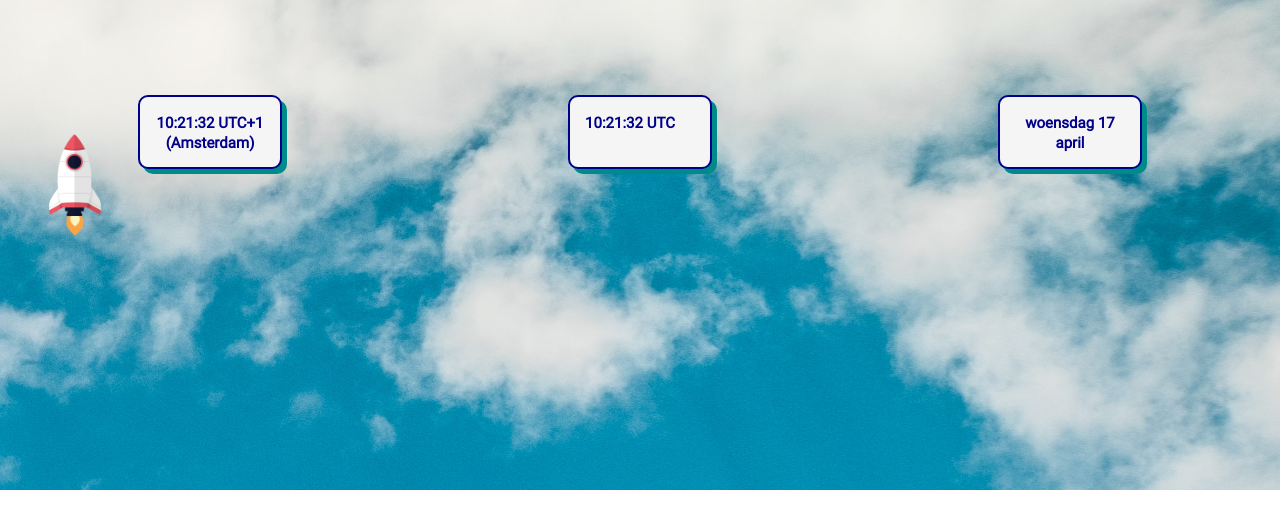
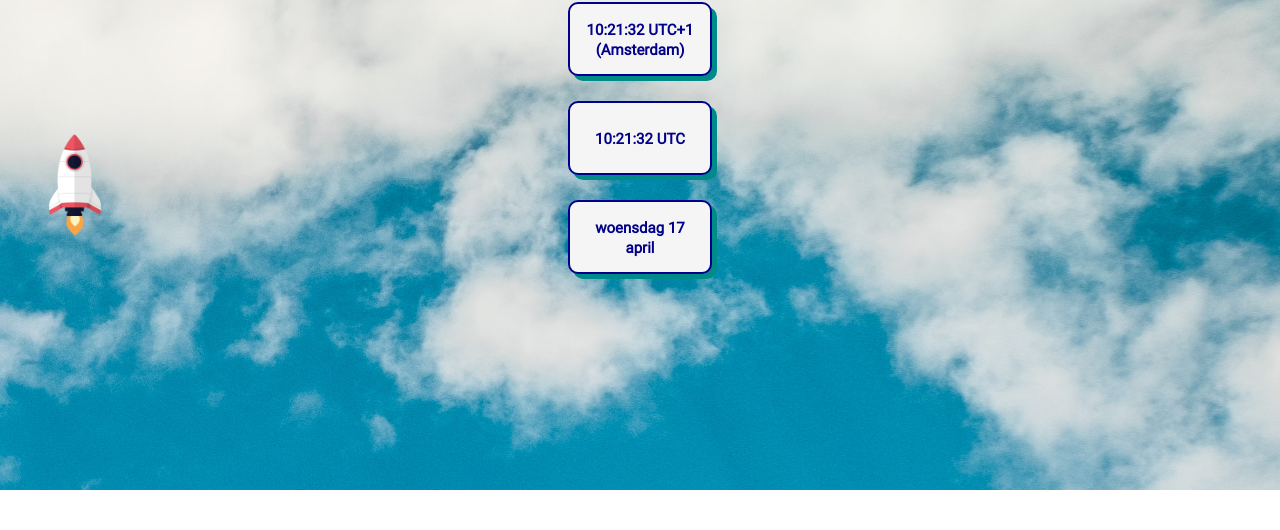
Before and after one commit to lauradeheij/SpaceX-Challenge-2, a plain HTML site: page index.html in a window 1280 px wide. Shown: the part 310-840 px from the top of the page. After the commit the page ends 800 px from the top, so only its background shows below. Drawn offline with Linux system fonts and the light colour scheme.

Commit message:
grid uit

```diff
--- a/grid.css
+++ b/grid.css
@@ -1,21 +1,21 @@
-body{
+/* body{
     display: grid;
     grid-template-columns: 1fr;
 
     grid-template-areas:
-          "container"
-          "header"
+          /* "container" */
+          /* "header"
           "main"
           "klok1"
           "klok2"
           "klok3"
           "raket";
-  }
+  } */ */
 
-  .container{
+  /* .container{
     grid-area: container;
-  }
-  .header{
+  } */
+  /* .header{
     grid-area: header;
   }
 
@@ -37,42 +37,56 @@ body{
 
   .raket{
     grid-area: raket;
-  }
+  } */
 
   @media only screen and (min-width: 601px){
-    body{
+    /* body{
       display: grid;
           grid-template-columns: 1fr 1fr ;
           grid-gap: 10px;
           grid-template-areas:
-          "container container"
+          /* "container container" */
           "header header"
           "main main"
           "klok1 klok2"
           "klok3 klok3"
           "raket raket";
-    }
+    } */
 
     .container{
       height: 100vh;
     }
+
+    aside{
+      display: flex;
+      flex-direction: row;
+      align-items: center;
+      justify-content: center;
+    }
   }
 
     @media only screen and (min-width: 901px){
-        body{
+        /* body{
           display: grid;
           grid-template-columns: 1fr 1fr 1fr ;
           grid-gap: 10px;
           grid-template-areas:
-          "container container container"
-          "header header header"
+          /* "container container container" */
+          /* "header header header"
           "main main main"
           "klok1 klok2 klok3"
           "raket raket raket";
-        }
+        } */ */
 
         .container{
           height: 100vh;
+      }
+
+      aside{
+        display: flex;
+        flex-direction: row;
+        align-items: center;
+        justify-content: center;
       }
     }
 
@@ -80,4 +94,11 @@ body{
        .container{
           height: 100vh;
          }
+
+         aside{
+          display: flex;
+          flex-direction: row;
+          align-items: center;
+          justify-content: center;
+        }
        }
--- a/index.html
+++ b/index.html
@@ -9,15 +9,15 @@
 			<script src="main.js" defer></script>
 	</head>
 	<body>
-		<div class="container" class="grid-item container"></div>
-		<header class="grid-item header">
+		<div class="container"></div>
+		<header>
 			<img src="spacexlogo.png" alt="Logo van SpaceX"/>
 		</header>
 
-		<main class="grid-item main" id="main">
+		<main id="main">
 		</main>
 
-		<aside class="grid-item klok1">
+		<aside>
 			<div class="klokken">
 				<h1 id="clock">
 					0:00
@@ -25,7 +25,7 @@
 			</div>
 		</aside>
 
-		<aside class="grid-item klok2">
+		<aside>
 			<div class="klokken">
 				<h1 id="clock2">
 					0:00
@@ -33,14 +33,14 @@
 			</div>
 		</aside>
 
-		<aside class="grid-item klok3">
+		<aside>
 			<div class="klokken">
 				<h1 id="clock3">
 					0:00
 				</h1>
 			</div>
 		</aside>
-		<div class="grid-item raket">
+		<div>
 			<img src="raket.png" alt="raket" id="raket">
 		</div>
 
--- a/styles.css
+++ b/styles.css
@@ -11,16 +11,13 @@
     font-style: normal;
 }
 
-header{
-    margin-top: -575px;
-}
-
-.header > img{
+header > img{
     margin-left: auto;
     margin-right: auto;
     width: 300px;
     border-radius: 10px;
     display: flex;
+    margin-top: -575px;
 }
 
 #clock{
@@ -33,10 +30,6 @@ header{
     display: flex;
  }
 
- .clock{
-    display: flex;
- }
-
  #clock2{
     font-family: 'robotoregular';
     font-size: 0.94em;
@@ -44,7 +37,7 @@ header{
     padding: 10px;
     margin-left: auto;
     margin-right: auto;
-    display: flex;
+    display: block;
  }
 
  #clock3{
@@ -54,7 +47,7 @@ header{
     padding: 10px;
     margin-left: auto;
     margin-right: auto;
-    display: flex;
+    display: block;
  }
 
 .dag{
@@ -81,7 +74,7 @@ aside{
     width: 130px;
     box-shadow: 5px 5px darkcyan;
     text-align: center;
-    margin-top: -425px;
+    margin-top: 25px;
     height: 60px;
 }
 
```
